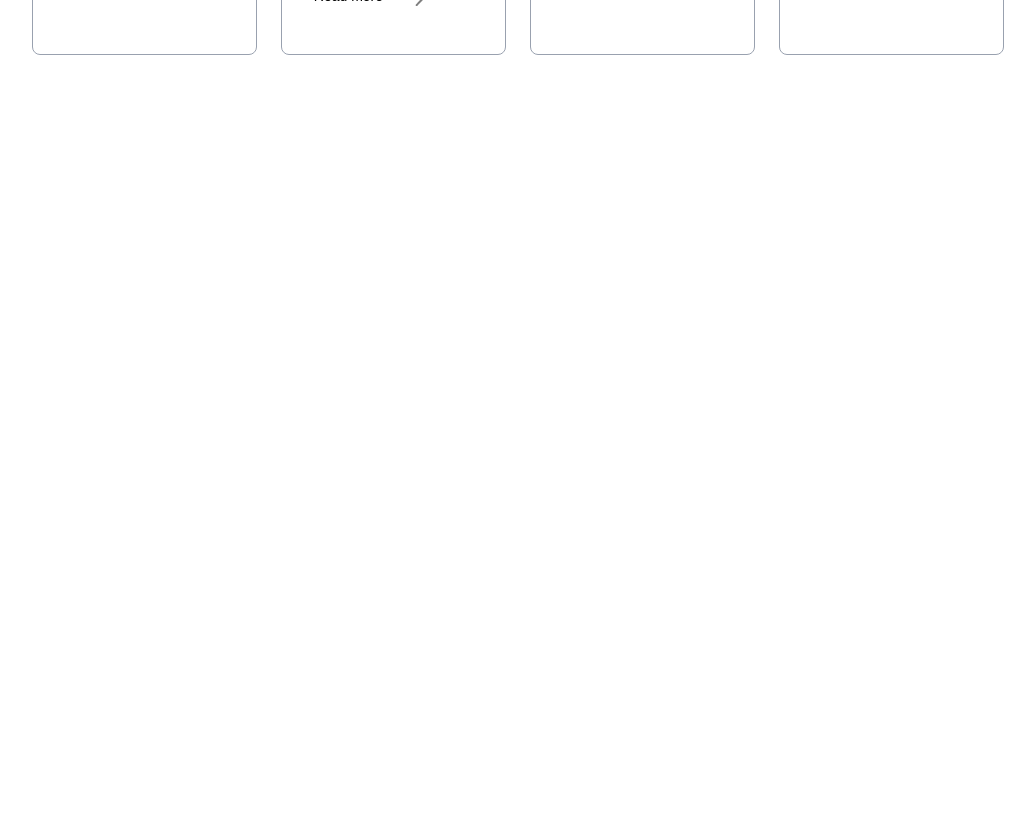
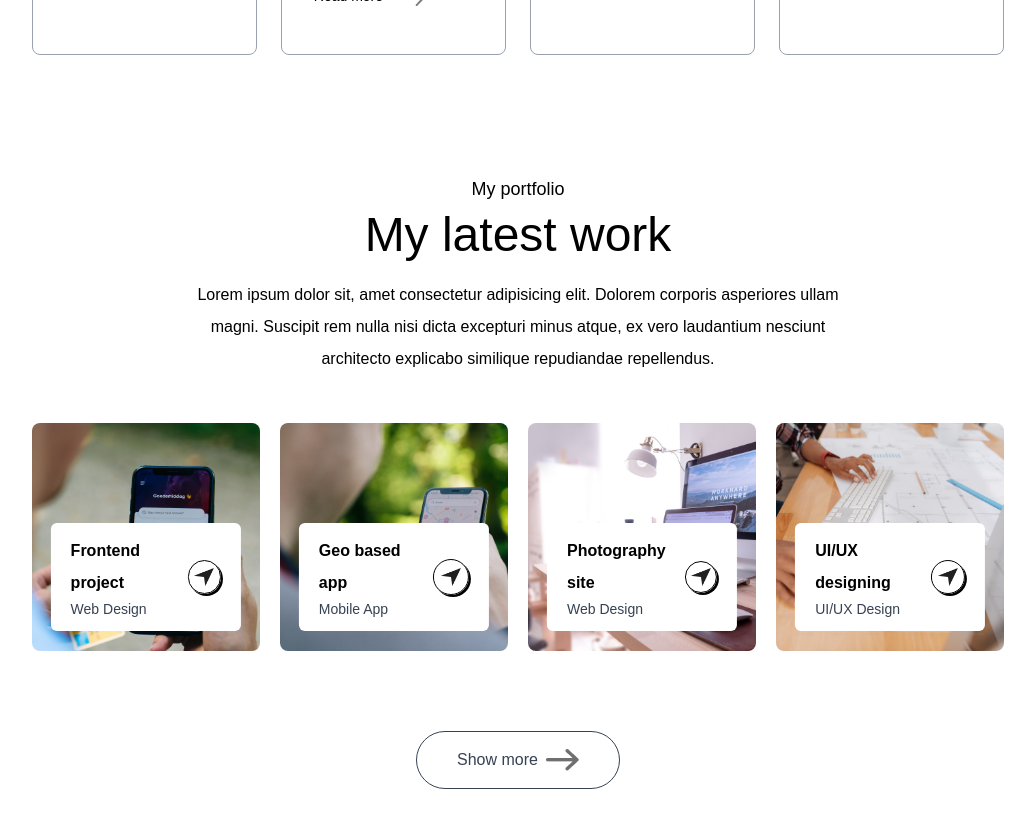
Before and after one commit to DoTienLuong/DTL_Portfolio, a Next.js app: page / in a window 1280 px wide. Shown: the part 2160-2987 px from the top of the page, without its empty margins (122-1157 px from the left). Before the commit the page ends 2295 px from the top, so only its background shows below. Built offline with nearby package versions, Linux system fonts and the light colour scheme; a web font is replaced by a local one.

Commit message:
Update: hoan thanh Work

```diff
--- /dev/null
+++ b/app/components/Work.jsx
@@ -0,0 +1,40 @@
+import { assets, workData } from '@/assets/assets'
+import Image from 'next/image'
+import React from 'react'
+
+const Work = () => {
+  return (
+    <div id='work' className='w-full px-[12%] py-10 scroll-mt-20'>
+      <h4 className='text-center mb-2 text-lg font-Ovo'>My portfolio</h4>
+      <h2 className='text-center text-5xl font-Ovo'>My latest work</h2>
+      <p className='text-center max-w-2xl mx-auto mt-5 mb-12 font-Ovo'>
+        Lorem ipsum dolor sit, amet consectetur adipisicing elit. Dolorem
+        corporis asperiores ullam magni. Suscipit rem nulla nisi dicta excepturi
+        minus atque, ex vero laudantium nesciunt architecto explicabo similique
+        repudiandae repellendus.
+      </p>
+      <div className='grid grid-cols-auto my-10 gap-5'>
+        {workData.map((project, index)=>(
+            <div key={index}
+            className='aspect-square bg-no-repeat bg-cover bg-center rounded-lg relative cursor-pointer group'
+            style={{backgroundImage: `url(${project.bgImage})`}} >
+                <div className='bg-white w-10/12 rounded-md absolute bottom-5 left-1/2 -translate-x-1/2 py-3 px-5 flex items-center justify-between duration-500 group-hover:bottom-7'>
+                    <div >
+                        <h2 className='font-semibold'>{project.title}</h2>
+                        <p className='text-sm text-gray-700'>{project.description}</p>
+                    </div>
+                    <div className='border rounded-full border-black w-9 aspect-square flex items-center justify-center shadow-[2px_2px_0_#000] group-hover:bg-lime-300 transition'>
+                        <Image src={assets.send_icon} alt='send-icon' className='w-5'/>
+                    </div>
+                </div>
+            </div>
+        ))}
+      </div>
+
+      <a href="" className='w-max flex items-center justify-center gap-2 text-gray-700 border-[0.5px] border-gray-700 rounded-full py-3 px-10 mx-auto my-20 hover:bg-lightHover duration-500'>Show more <Image src={assets.right_arrow_bold} alt='Right arrow' /></a>
+
+    </div>
+  )
+}
+
+export default Work
--- a/app/page.js
+++ b/app/page.js
@@ -2,6 +2,7 @@
 import Header from "./components/Header";
 import NavBar from "./components/NavBar";
 import Services from "./components/Services";
+import Work from "./components/Work";
 export default function Home() {
   return (
     <>
@@ -9,6 +10,7 @@
       <Header />
       <About />
       <Services />
+      <Work />
     </>
   );
 }
```
